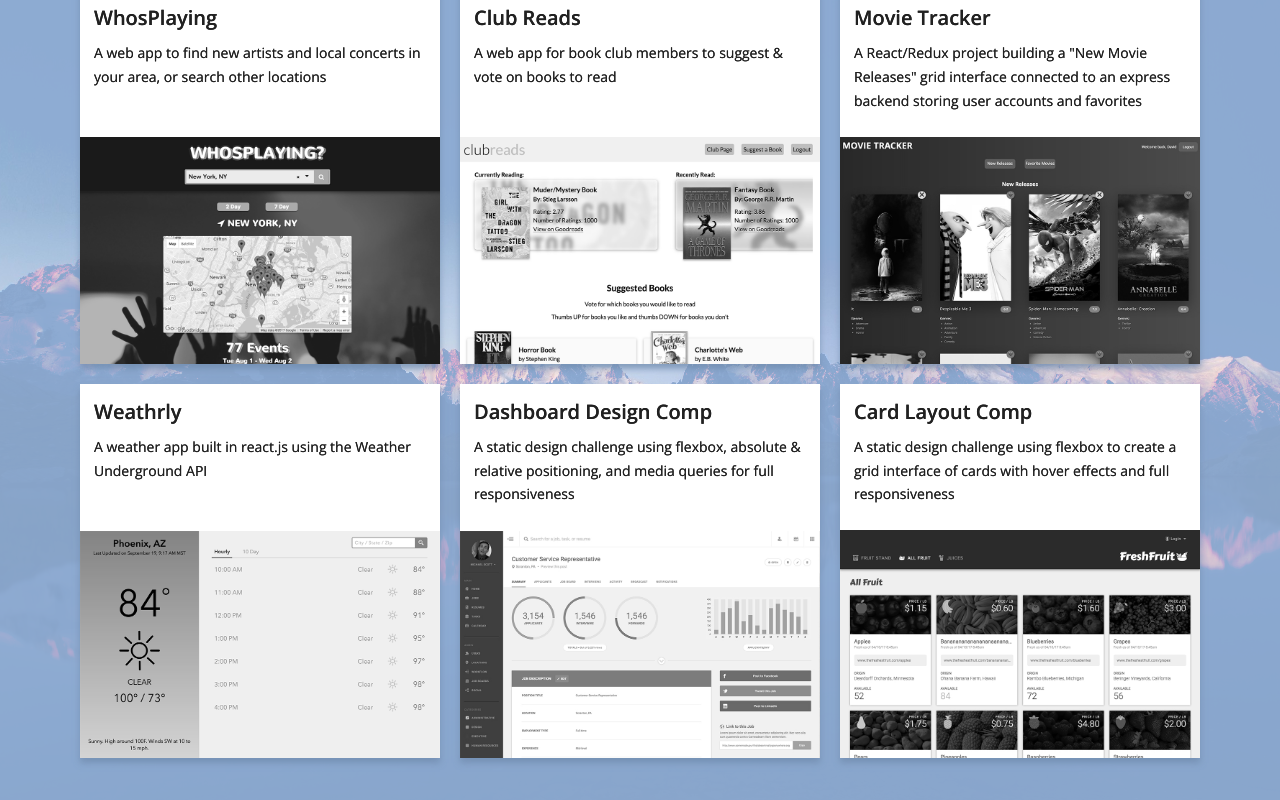
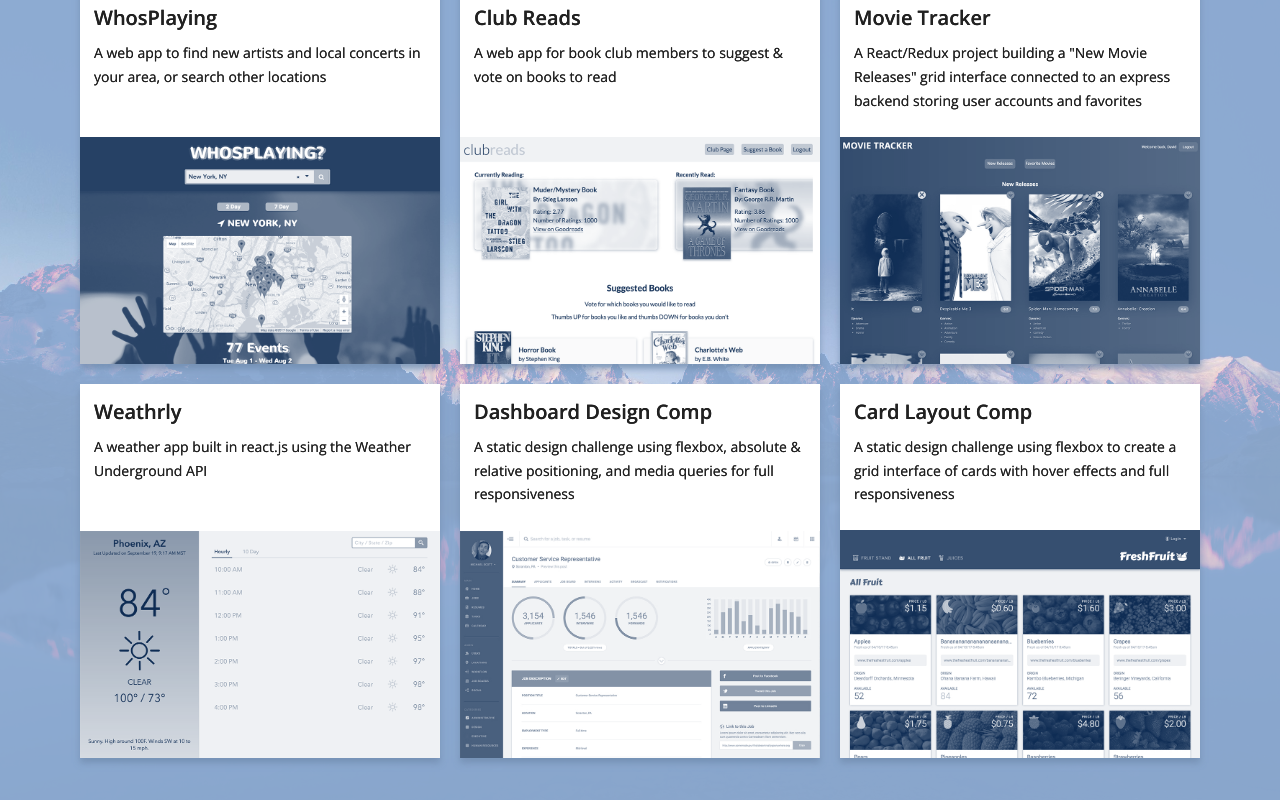
Before and after one commit to dstock48/portfolio, a React (Create React App) app: page / in a window 1280 px wide. Shown: the part 1320-2120 px from the top of the page. Built offline with nearby package versions, Linux system fonts and the light colour scheme.

Commit message:
add color overlay to screenshot images

```diff
--- a/src/components/Card/Card.css
+++ b/src/components/Card/Card.css
@@ -34,24 +34,25 @@
   margin: 10px 0;
 }
 
-.project-screenshot {
-  background-repeat: no-repeat;
-  background-size: cover;
-  width: 100%;
-  height: 300px;
-  transition: 200ms;
-  background-color: rgb(94, 124, 165);
-  background-blend-mode: luminosity;
-  opacity: 0.7;
+.card-image {
+  position: relative;
+  margin-top: auto;
 }
 
-.project-card:hover .project-screenshot {
-  background-color: transparent;
-  opacity: 1;
+.color-overlay {
+  position: absolute;
+  z-index: 20;
+  top: 0;
+  bottom: 0;
+  left: 0;
+  right: 0;
+  background-color: #8caad2;
+  mix-blend-mode: hard-light;
+  opacity: .5;
+  transition: 200ms;
 }
 
 .screenshot {
-  margin-top: auto;
   display: block;
   width: 100%;
   filter: grayscale(1);
@@ -61,18 +62,23 @@
   filter: grayscale(0);
 }
 
-@media (max-width: 800px) {
-  .project-screenshot {
-    height: 400px;
-  }
+.project-card:hover .color-overlay {
+  opacity: 0;
 }
 
 @media only screen
   and (min-device-width: 375px)
   and (max-device-width: 667px)
   and (-webkit-min-device-pixel-ratio: 2) {
-    .project-screenshot {
-      filter: rgba(0, 0, 0, 1);
+    .color-overlay {
+      opacity: 0;
+    }
+    .project-card:hover {
+      transform: scale(1);
+      box-shadow: 0 5px 6px rgba(113, 140, 175, 0.75);
+    }
+    .screenshot {
+      filter: grayscale(0);
     }
 }
 
@@ -80,7 +86,14 @@
   and (min-device-width: 414px)
   and (max-device-width: 736px)
   and (-webkit-min-device-pixel-ratio: 3) {
-    .project-screenshot {
+    .color-overlay {
+      opacity: 0;
+    }
+    .project-card:hover {
+      transform: scale(1);
+      box-shadow: 0 5px 6px rgba(113, 140, 175, 0.75);
+    }
+    .screenshot {
       filter: grayscale(0);
     }
 }
--- a/src/components/Card/Card.js
+++ b/src/components/Card/Card.js
@@ -14,7 +14,10 @@ const Card = (props) => {
         <p className="description">{props.desc}</p>
       </div>
       {/* <div style={style} className="project-screenshot"></div> */}
-      <img className="screenshot" src={props.image} alt="screenshot"/>
+      <div className="card-image">
+        <div className="color-overlay"></div>
+        <img className="screenshot" src={props.image} alt="screenshot"/>
+      </div>
     </a>
   )
 }
```
